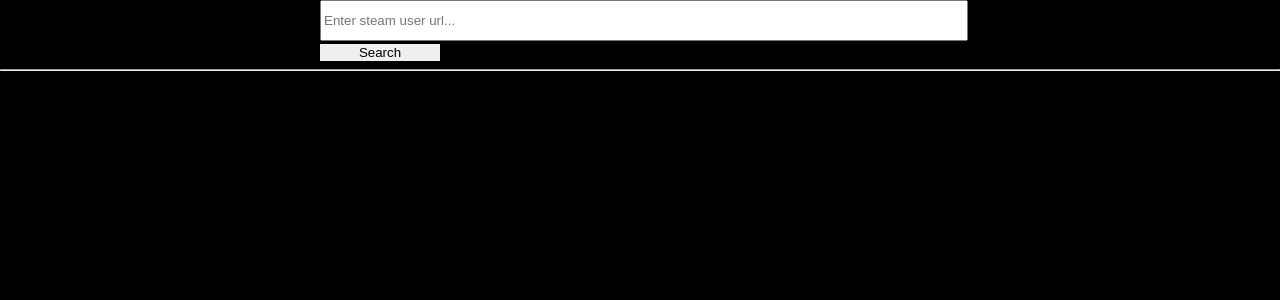
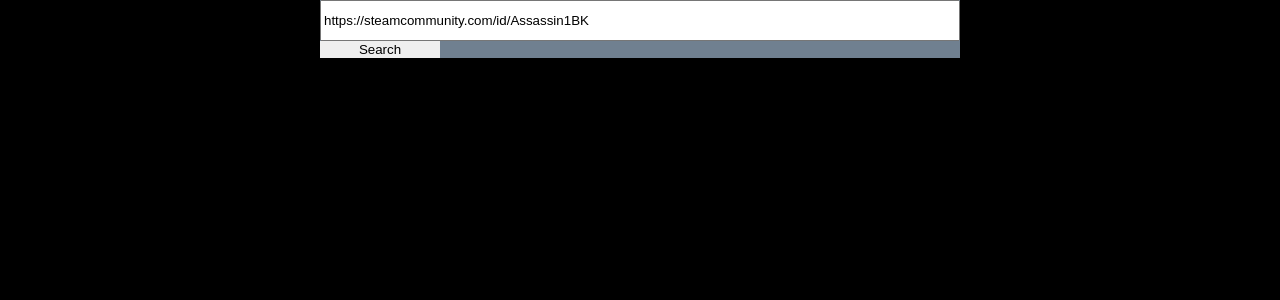
Before and after one commit to idanbachar/csgo-legit-or-cheat, a React (Create React App) app: page / in a window 1280 px wide. Shown: the top 300 px of the page. Built offline with nearby package versions, Linux system fonts and the light colour scheme.

Commit message:
fetch profile works with steam name and profile picture

```diff
--- /dev/null
+++ b/src/components/player/IPlayer.ts
@@ -0,0 +1,7 @@
+export interface IPlayer {
+    steamid: string;
+    avatarfull: string;
+    personaname: string;
+    realname: string;
+    profileurl: string;
+}
--- /dev/null
+++ b/src/components/player/Player.tsx
@@ -0,0 +1,28 @@
+import React from "react";
+import { IPlayer } from "./IPlayer";
+import styles from "./player.module.css";
+
+const Player: React.FC<IPlayer> = ({
+    steamid,
+    realname,
+    avatarfull,
+    personaname,
+    profileurl
+}) => {
+    return (
+        <div className={styles.container}>
+            <div>
+                <img src={avatarfull}
+                    className={styles.profile}
+                />
+            </div>
+            <div className={styles.name}>
+                <a href={profileurl} target="_blank">
+                    <strong>{personaname} ({realname})</strong>
+                </a>
+            </div>
+        </div>
+    )
+}
+
+export default Player;
--- /dev/null
+++ b/src/components/player/player.module.css
@@ -0,0 +1,12 @@
+.container {
+    display: flex;
+    position: relative;
+}
+
+.profile {
+    width: 120px;
+}
+
+.name {
+
+}
--- a/src/components/search-box/SearchBox.tsx
+++ b/src/components/search-box/SearchBox.tsx
@@ -2,29 +2,26 @@ import { useState } from 'react';
 import styles from './search-box.module.css'
 
 interface Props {
+    defaultValue?: string;
     searchButton: (userId: string) => void;
 }
 
-const SearchBox: React.FC<Props> = ({ searchButton }) => {
-    const [inputValue, setInputValue] = useState<string>("");
+const SearchBox: React.FC<Props> = ({ defaultValue, searchButton }) => {
+    const [inputValue, setInputValue] = useState<string>(defaultValue || "");
 
     const isValid = () => {
-
-        let url = inputValue;
-        url = url.replace("https://", "");
-        if (!url) return false;
-
+        if (!inputValue) return false;
+        const url = inputValue.replace("https://", "");
         const splitedUrl = url.split("/");
-
         if (splitedUrl[0] !== "steamcommunity.com") return false;
-        if (splitedUrl[1] !== "id" && splitedUrl[2] !== "profiles") return false;
-
+        if (splitedUrl[1] !== "id" && splitedUrl[1] !== "profiles") return false;
         return true;
     }
 
     return (
         <>
             <input
+                value={inputValue}
                 className={styles.searchBox}
                 type={"text"}
                 placeholder={"Enter steam user url..."}
@@ -33,7 +30,7 @@ const SearchBox: React.FC<Props> = ({ searchButton }) => {
             <button
                 onClick={() => {
                     if (isValid()) {
-                        searchButton(inputValue)
+                        searchButton(inputValue.replace("https://", ""))
                     }
                 }}>
                 Search
--- a/src/components/search-box/search-box.module.css
+++ b/src/components/search-box/search-box.module.css
@@ -1,4 +1,3 @@
  .searchBox {
-     min-width: 100%;
      min-height: 35px;
  }
--- a/src/index.css
+++ b/src/index.css
@@ -7,8 +7,8 @@ body {
   -moz-osx-font-smoothing: grayscale;
 
   height: 100vh;
-  width: 100vw;
   background-color: black;
+  color:white;
 }
 
 code {
--- a/src/page-routes/Home/Home.tsx
+++ b/src/page-routes/Home/Home.tsx
@@ -1,23 +1,34 @@
 import styles from './home.module.css';
 import SearchBox from "../../components/search-box/SearchBox";
 import { useState } from 'react';
-import { getSteamId, getUser } from '../../services/steam';
+import { getUser } from '../../services/steam';
+import { IPlayer } from '../../components/player/IPlayer';
+import Player from '../../components/player/Player';
 
 const Home: React.FC = () => {
-    const [friendsCount, setFriendsCount] = useState<number>(0);
+    const [player, setPlayer] = useState<IPlayer>()
 
     const handleSearch = async (steamUrl: string) => {
-        console.log(await getUser(steamUrl));
+        const p: IPlayer = await getUser(steamUrl);
+        console.log(p);
+
+        setPlayer(p);
     }
 
     return (
-        <div>
-            <div className={styles.searchBar}>
-                <div className={styles.searchBox}>
-                    <SearchBox searchButton={handleSearch} />
-                </div>
-            </div>
-            <hr />
+        <div className={styles.home}>
+            <SearchBox
+                defaultValue={"https://steamcommunity.com/id/Assassin1BK"}
+                searchButton={handleSearch} />
+            {player &&
+                <Player
+                    steamid={player.steamid}
+                    avatarfull={player.avatarfull}
+                    personaname={player.personaname}
+                    realname={player.realname}
+                    profileurl={player.profileurl}
+                />
+            }
         </div>
     )
 }
--- a/src/page-routes/Home/home.module.css
+++ b/src/page-routes/Home/home.module.css
@@ -1,9 +1,10 @@
-.searchBar {
+.home {
     display: flex;
+    flex-direction: column;
+    background-color: slategrey;
     justify-content: center;
-    position: relative;
+    right: 25%;
+    left: 25%;
+    width: 50%;
+    position: absolute;
 }
-
-.searchBox {
-    width: 50%;
-}
--- a/src/services/steam.ts
+++ b/src/services/steam.ts
@@ -10,18 +10,22 @@ export const getSteamId = (vanityurl: string) => new Promise<string>((resolve, r
     })
 })
 
-export const getUser = (steamUrl: string) => new Promise((resolve, reject) => {
-    const isIdAvailable = steamUrl.split("/")[2] === "id";
-    const vanityurl = steamUrl.split("/")[3];
+export const getUser = (steamUrl: string) => new Promise<any>((resolve, reject) => {
+    const isIdAvailable = steamUrl.split("/")[1] !== "id";
+
     if (!isIdAvailable) {
+        const vanityurl = steamUrl.split("/")[2];
         getSteamId(vanityurl).then((steamid) => {
             getProfile(steamid).then((profile) => {
                 return resolve(profile);
             })
         })
+    } else {
+        getProfile(steamUrl.split("/")[2]).then((profile) => {
+            return resolve(profile);
+        })
     }
 })
-
 
 export const getProfile = (steamId: string) => new Promise((resolve, reject) => {
     fetch(`/profile/${steamId}`).then((res) => {
@@ -32,7 +36,6 @@ export const getProfile = (steamId: string) => new Promise((resolve, reject) =>
         reject(error);
     })
 })
-
 
 export const getFriends = (steamId: string) => new Promise((resolve, reject) => {
     fetch(`/friendList/${steamId}`).then((res) => {
```
